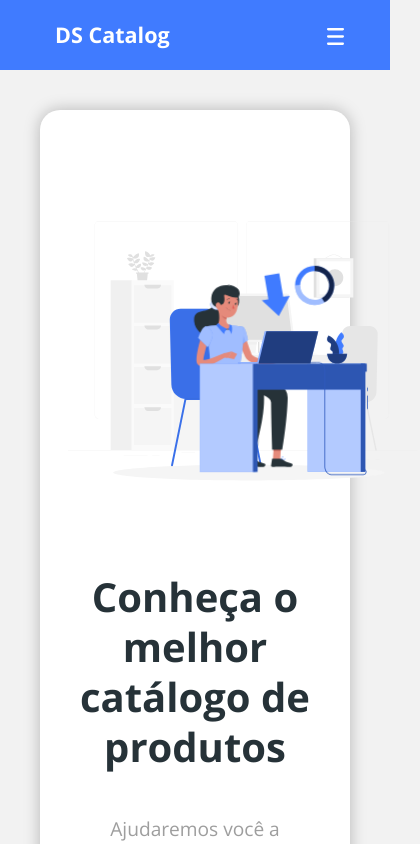
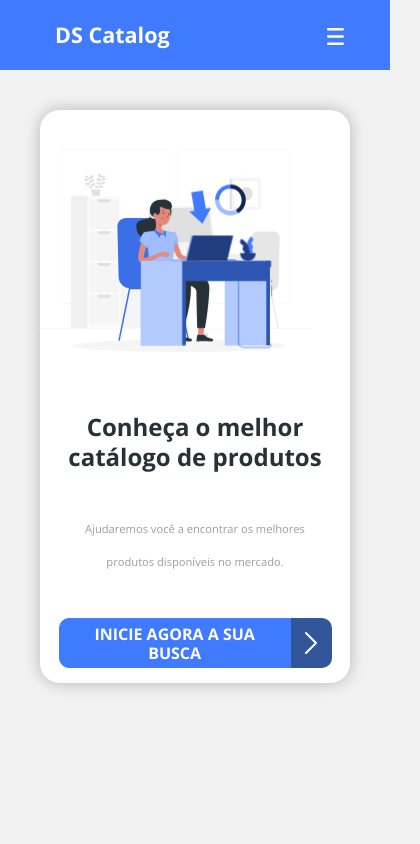
Before and after one commit to Santosfael/dscatalog-devsuperior, a React (Create React App) app in the folder web/: page / in a window 390 px wide. Shown: the top 844 px of the page, 420 px wide, since content can reach past the window. Built offline with nearby package versions, Linux system fonts and the light colour scheme; no server answers; the HTML template or start-up script is replaced by a standard one.

Commit message:
Responsive mobile Home, Catalog and Product details

```diff
--- a/web/src/core/components/ButtonIcon/index.tsx
+++ b/web/src/core/components/ButtonIcon/index.tsx
@@ -7,7 +7,7 @@ type Props = {
 
 function ButtonIcon({text}: Props) {
     return (
-        <div className="d-flex">
+        <div className="default-button">
             <button className="btn btn-primary btn-icon">
                 <h5>{text}</h5>
             </button>
--- a/web/src/core/components/ButtonIcon/styles.scss
+++ b/web/src/core/components/ButtonIcon/styles.scss
@@ -1,3 +1,7 @@
+.default-button {
+    display: flex;
+}
+
 .btn-icon {
     height: 70px;
     width: 380px;
@@ -24,3 +28,23 @@
 
     border-radius: 0 10px 10px 0;
 }
+
+@media (max-width: 576px) {
+    .default-button {
+        max-width: 70vw;
+        height: 50px;
+        margin-bottom: 15px;
+    }
+
+    .default-button button h5 {
+        font-size: 1em;
+    }
+
+    .btn-icon {
+        height: 50px;
+    }
+
+    .btn-icon-content {
+        height: 50px;
+    }
+}
--- a/web/src/core/components/ProductFilters/styles.scss
+++ b/web/src/core/components/ProductFilters/styles.scss
@@ -54,3 +54,18 @@
         width: 100%;
     }
 }
+
+@media (max-width: 576px) {
+    .product-filters-container {
+        width: 100%;
+        height: 200px;
+        flex-direction: column;
+        justify-content: space-between;
+        padding: 20px;
+    }
+
+    .filter-select-container {
+        width: 100%;
+        margin: 10px 0;
+    }
+}
--- a/web/src/core/utils/api.ts
+++ b/web/src/core/utils/api.ts
@@ -8,7 +8,7 @@ type LoginData = {
     password: string;
 }
 
-const BASE_URL = process.env.REACT_APP_BACKEND_URL ?? 'http://localhost:8080';
+const BASE_URL = process.env.REACT_APP_BACKEND_URL ?? 'http://192.168.5.105:8080';
 
 axios.interceptors.response.use((response) => {
     return response;
--- a/web/src/pages/Catalog/components/ProductDetails/index.tsx
+++ b/web/src/pages/Catalog/components/ProductDetails/index.tsx
@@ -35,8 +35,7 @@ function ProductDetails() {
                     </h1>
                 </Link>
                 <div className="product-details-info">
-                    <div className="col-6 pr-5">
-                        {isLoading ? <ProductInfoLoader /> :
+                    { isLoading ? <ProductInfoLoader /> :
                         <>
                             <div className="product-details-card text-center">
                                 <img src={product?.imgUrl} alt={product?.name} className="product-details-image" />
@@ -52,7 +51,6 @@ function ProductDetails() {
                             </div>
                         </>
                     }
-                    </div>
 
                     <div className="product-details-card">
                         {isLoading ? <ProductDescriptionLoader /> :
--- a/web/src/pages/Catalog/components/ProductDetails/styles.scss
+++ b/web/src/pages/Catalog/components/ProductDetails/styles.scss
@@ -103,3 +103,40 @@
         width: 460px;
     }
 }
+
+@media (max-width: 576px) {
+    .product-details-container {
+        margin-top: 5px;
+        padding: 10px;
+    }
+
+    .product-details {
+        display: flex;
+        flex-direction: column;
+        padding: 30px;
+    }
+
+    .product-details-card {
+        width: 100%;
+        display: flex;
+        flex-direction: column;
+        align-items: center;
+        padding: 10x;
+    }
+
+    .product-details-image {
+        width: 200px;
+        height: 200px;
+    }
+
+    .product-info-fields {
+        width: 100%;
+        display: flex;
+        flex-direction: column;
+        align-items: center;
+    }
+
+    .product-description-text {
+        width: 90%;
+    }
+}
--- a/web/src/pages/Catalog/styles.scss
+++ b/web/src/pages/Catalog/styles.scss
@@ -39,3 +39,9 @@
         row-gap: 33px 10px;
     }
 }
+
+@media (max-width: 576px) {
+    .catalog-product {
+        grid-template-columns: repeat(auto-fill, 100%);
+    }
+}
--- a/web/src/pages/Home/styles.scss
+++ b/web/src/pages/Home/styles.scss
@@ -72,5 +72,27 @@
 }
 
 @media (max-width: 576px) {
+    .home-content {
+        flex-direction: column-reverse;
+        padding: 0;
+    }
 
+    .main-image {
+        width: 70vw;
+        margin: -100px 0 -80px -80px;
+    }
+
+    .text-title {
+        font-size: 1.5rem;
+        text-align: center;
+        line-height: 30px;
+        letter-spacing: 0;
+    }
+
+    .text-subtitle {
+        font-size: 0.7em;
+        text-align: center;
+        font-weight: 400;
+        margin: 40px 0;
+    }
 }
```
Lines whose indentation alone changed are shown as unchanged.
